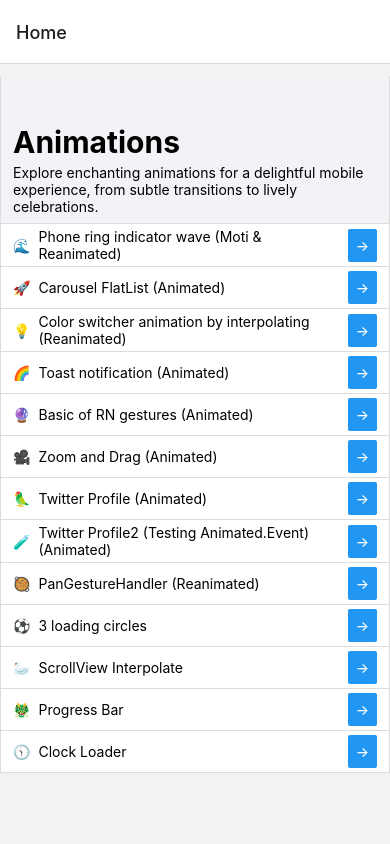
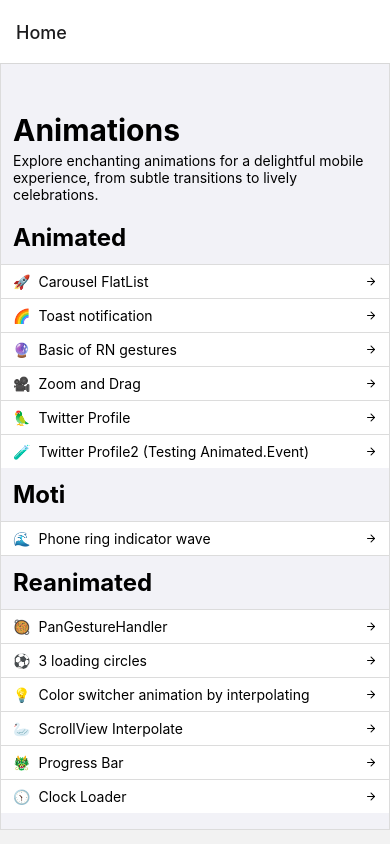
Before and after one commit to emPeeGee/AnimaRN, a React Native app: screen /Home in a window 390 px wide. Built offline with nearby package versions, Linux system fonts and the light colour scheme.

Commit message:
feat: 🦢 Group the list by section

```diff
--- a/animations.ts
+++ b/animations.ts
@@ -1,43 +1,62 @@
 export const ANIMATIONS = [
   {
-    icon: '🌊',
-    title: 'Phone ring indicator wave (Moti & Reanimated)',
-    name: 'RingWave',
-  },
+    title: 'Animated',
+    data: [
       {
         icon: '🚀',
-    title: 'Carousel FlatList (Animated)',
+        title: 'Carousel FlatList',
         name: 'FlatListCarousel',
       },
       {
-    icon: '💡',
-    title: 'Color switcher animation by interpolating (Reanimated)',
-    name: 'ColorSwitcher',
-  },
-  {
         icon: '🌈',
-    title: 'Toast notification (Animated)',
+        title: 'Toast notification',
         name: 'ToastNotification',
       },
       {
         icon: '🔮',
-    title: 'Basic of RN gestures (Animated)',
+        title: 'Basic of RN gestures',
         name: 'BasicGestures',
       },
-  { icon: '🎥', title: 'Zoom and Drag (Animated)', name: 'ZoonAndDrag' },
-  { icon: '🦜', title: 'Twitter Profile (Animated)', name: 'TwitterProfile' },
+      { icon: '🎥', title: 'Zoom and Drag', name: 'ZoonAndDrag' },
+      {
+        icon: '🦜',
+        title: 'Twitter Profile',
+        name: 'TwitterProfile',
+      },
       {
         icon: '🧪',
-    title: 'Twitter Profile2 (Testing Animated.Event) (Animated)',
+        title: 'Twitter Profile2 (Testing Animated.Event)',
         name: 'TwitterProfile2',
       },
+    ],
+  },
+  {
+    title: 'Moti',
+    data: [
+      {
+        icon: '🌊',
+        title: 'Phone ring indicator wave',
+        name: 'RingWave',
+      },
+    ],
+  },
+  {
+    title: 'Reanimated',
+    data: [
       {
         icon: '️🥘',
-    title: 'PanGestureHandler (Reanimated)',
+        title: 'PanGestureHandler',
         name: 'PanGestureHand',
       },
       { icon: '⚽️', title: '3 loading circles', name: 'ThreeCircles' },
+      {
+        icon: '💡',
+        title: 'Color switcher animation by interpolating',
+        name: 'ColorSwitcher',
+      },
       { icon: '🦢', title: 'ScrollView Interpolate', name: 'ScrollViewInter' },
       { icon: '🐲', title: 'Progress Bar', name: 'ProgressBar' },
       { icon: '🕥', title: 'Clock Loader', name: 'ClockLoader' },
+    ],
+  },
 ];
--- a/components/AnimationList.tsx
+++ b/components/AnimationList.tsx
@@ -1,4 +1,11 @@
-import { Button, FlatList, Pressable, SafeAreaView } from 'react-native';
+import {
+  Button,
+  FlatList,
+  Platform,
+  Pressable,
+  SafeAreaView,
+  SectionList,
+} from 'react-native';
 import { StyleSheet, Text, View } from 'react-native';
 import {
   backgroundColorGrouped,
@@ -7,15 +14,20 @@ import {
   backgroundColorPlain,
 } from '../theme';
 import { ANIMATIONS } from '../animations';
+import { Feather } from '@expo/vector-icons';
 
 // todo: utils
 const isLast = (array: unknown[], index: number) => index === array.length - 1;
+const isSingle = (array: unknown[]) => array.length === 1;
+const isEmpty = (array: unknown[]) => array.length === 0;
 
 export function AnimationList({ animations = ANIMATIONS, navigation }) {
   return (
-    <FlatList
-      data={animations}
+    <SectionList
+      sections={animations}
       style={styles.list}
+      ListFooterComponentStyle={styles.footer}
+      ListFooterComponent={() => <View />}
       horizontal={false}
       contentContainerStyle={styles.listContent}
       ListHeaderComponent={() => {
@@ -30,19 +42,31 @@ export function AnimationList({ animations = ANIMATIONS, navigation }) {
           </View>
         );
       }}
-      renderItem={({ item, index }) => {
+      renderSectionHeader={({ section: { title } }) => (
+        <Text style={styles.sectionHeading}>{title}</Text>
+      )}
+      renderItem={({ item, index, section }) => {
         return (
           <Pressable onPress={() => navigation.navigate(item.name)}>
             <View
               style={[
                 styles.itemContainer,
-                isLast(animations, index) && styles.lastItem,
+                // if item is the last and not single
+                isLast(section.data, index) &&
+                  !isSingle(section.data) &&
+                  styles.lastItem,
               ]}>
               <Text>{item.icon}</Text>
               <View style={styles.itemTitleContainer}>
-                <Text style={styles.itemTitle}>{item.title}</Text>
+                <Text numberOfLines={1} style={styles.itemTitle}>
+                  {item.title}
+                </Text>
               </View>
-              <Button title="→" />
+              {Platform.OS === 'ios' ? (
+                <Button title="→" />
+              ) : (
+                <Feather name="arrow-right" />
+              )}
             </View>
           </Pressable>
         );
@@ -56,6 +80,15 @@ const styles = StyleSheet.create({
     paddingHorizontal: 12,
     paddingTop: 48,
     paddingBottom: 8,
+    backgroundColor: backgroundColorGrouped,
+    // borderBottomWidth: 1,
+    // borderBottomColor: separatorColor,
+  },
+  sectionHeading: {
+    fontSize: 24,
+    fontWeight: 'bold',
+    paddingHorizontal: 12,
+    paddingVertical: 12,
     backgroundColor: backgroundColorGrouped,
     borderBottomWidth: 1,
     borderBottomColor: separatorColor,
@@ -74,13 +107,11 @@ const styles = StyleSheet.create({
     borderWidth: 1,
     borderTopWidth: 0,
     borderColor: separatorColor,
-    marginVertical: 12,
+    // marginVertical: 12, // INFO: On Android looks weird with it
     backgroundColor: backgroundColorPlain,
   },
   list: {
     flex: 1,
-    width: '100%',
-    height: 'auto',
   },
   itemContainer: {
     gap: 8,
@@ -89,7 +120,7 @@ const styles = StyleSheet.create({
     justifyContent: 'space-between',
     color: fontColor,
     paddingHorizontal: 12,
-    paddingVertical: 4,
+    paddingVertical: 8,
     borderBottomWidth: 1,
     borderColor: separatorColor,
   },
@@ -105,4 +136,8 @@ const styles = StyleSheet.create({
   lastItem: {
     borderBottomWidth: 0,
   },
+  footer: {
+    paddingVertical: 8,
+    backgroundColor: backgroundColorGrouped,
+  },
 });
```
Also changed, not shown: App.tsx (+9 -1 lines). Lines whose indentation alone changed are shown as unchanged.
